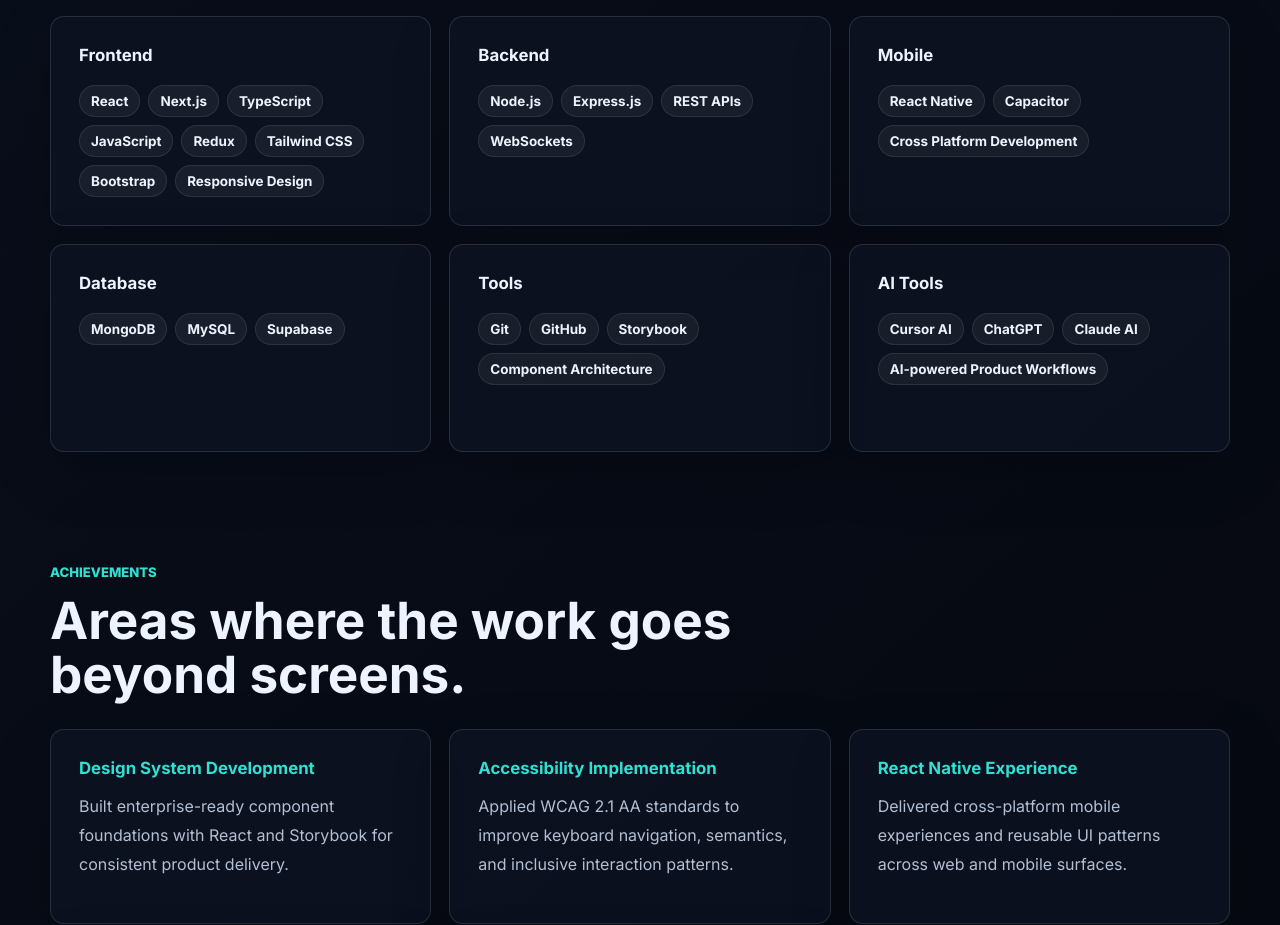
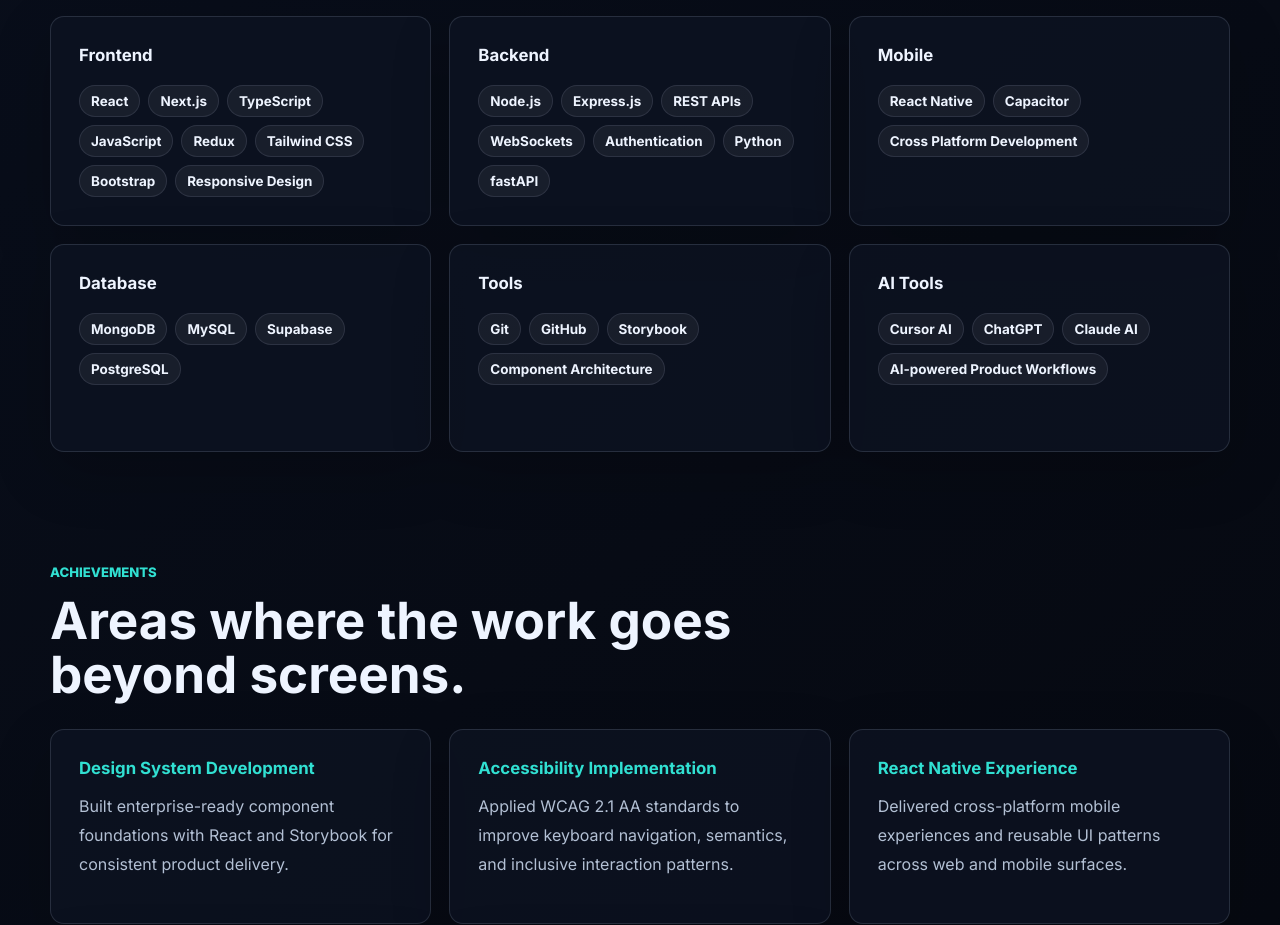
Before and after one commit to shouziadeeb/Portfolio, a React (Vite) app: page / in a window 1280 px wide. Shown: the part 4020-4945 px from the top of the page. Built offline with nearby package versions, Linux system fonts and the light colour scheme.

Commit message:
update skills

```diff
--- a/src/App.jsx
+++ b/src/App.jsx
@@ -100,7 +100,7 @@
   },
   {
     title: "Backend",
-    skills: ["Node.js", "Express.js", "REST APIs", "WebSockets"],
+    skills: ["Node.js", "Express.js", "REST APIs", "WebSockets", "Authentication", "Python", "fastAPI"],
   },
   {
     title: "Mobile",
@@ -108,7 +108,7 @@
   },
   {
     title: "Database",
-    skills: ["MongoDB", "MySQL", "Supabase"],
+    skills: ["MongoDB", "MySQL", "Supabase", "PostgreSQL"],
   },
   {
     title: "Tools",
```
